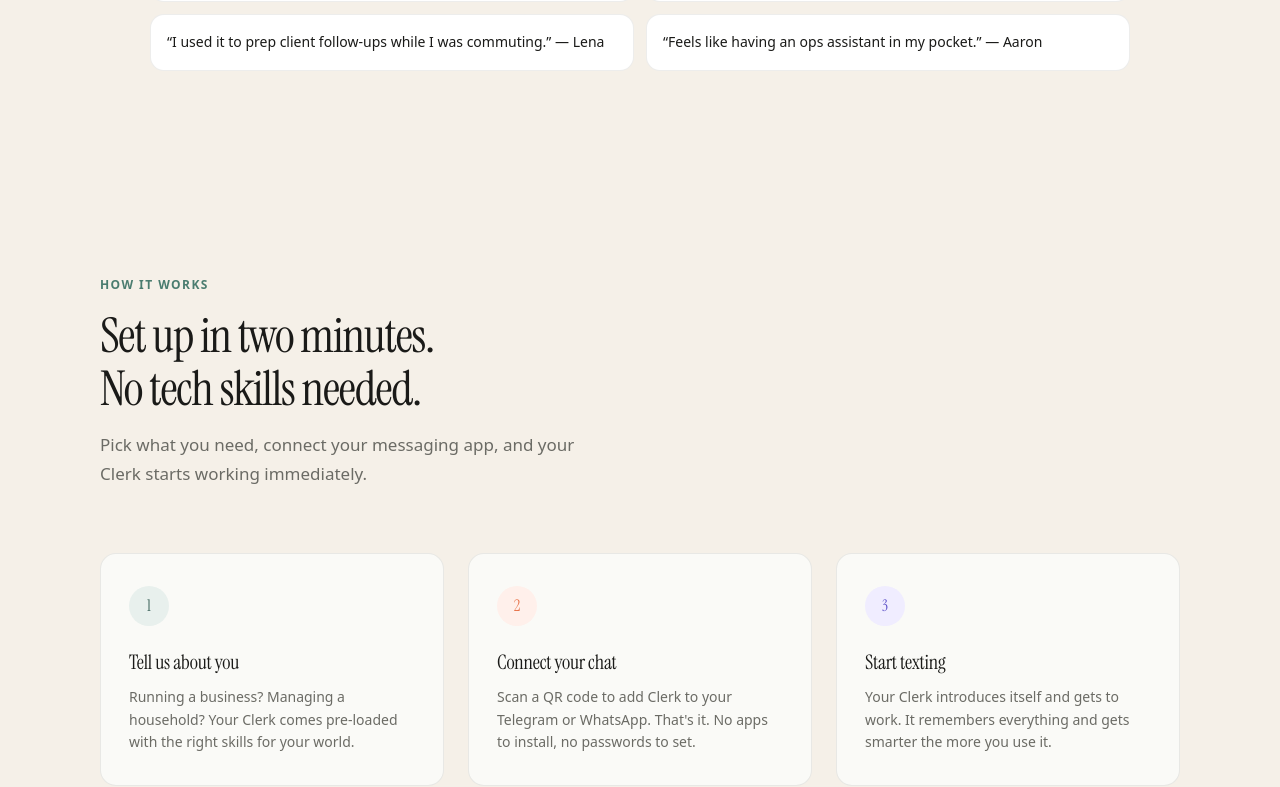
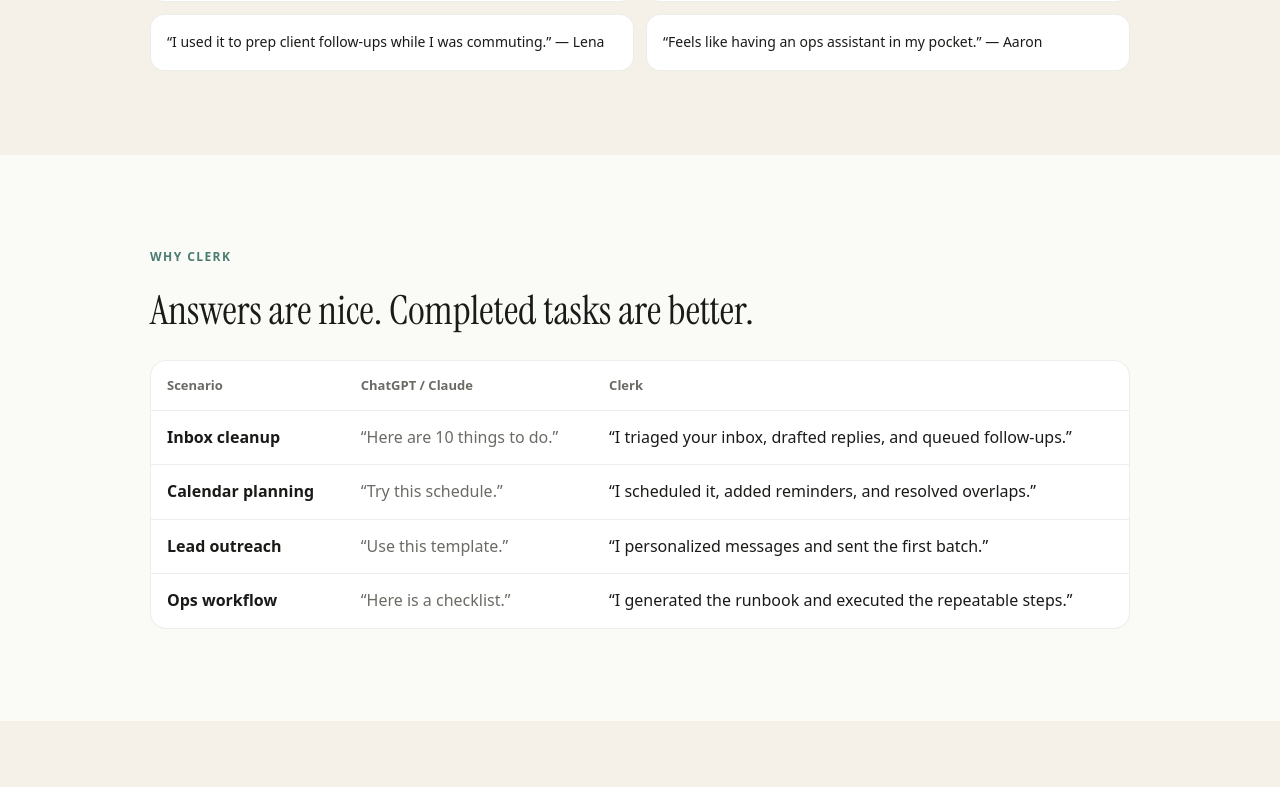
Before and after one commit to florianthompson/clerk-landing, a Next.js app: page / in a window 1280 px wide. Shown: the part 2010-2797 px from the top of the page. Built offline with nearby package versions, Linux system fonts and the light colour scheme.

Commit message:
Add comparison table: ChatGPT/Claude vs Clerk (answers vs completed tasks)

```diff
--- a/src/app/page.tsx
+++ b/src/app/page.tsx
@@ -602,6 +602,69 @@ export default function Home() {
                 {q}
               </div>
             ))}
+          </div>
+        </div>
+      </section>
+
+      {/* COMPARISON */}
+      <section style={{ padding: "92px 32px", background: "var(--paper)" }}>
+        <div style={{ maxWidth: 980, margin: "0 auto" }}>
+          <p
+            style={{
+              fontSize: 12,
+              textTransform: "uppercase",
+              letterSpacing: "0.12em",
+              color: "var(--sage)",
+              fontWeight: 600,
+              marginBottom: 12,
+            }}
+          >
+            Why Clerk
+          </p>
+          <h3 style={{ fontFamily: "var(--font-display)", fontSize: "clamp(28px, 4vw, 40px)", fontWeight: 400, marginBottom: 18 }}>
+            Answers are nice. Completed tasks are better.
+          </h3>
+
+          <div style={{ overflowX: "auto" }}>
+            <table style={{ width: "100%", borderCollapse: "separate", borderSpacing: 0, background: "white", border: "1px solid var(--border)", borderRadius: 16, overflow: "hidden" }}>
+              <thead>
+                <tr>
+                  <th style={{ textAlign: "left", padding: "14px 16px", borderBottom: "1px solid var(--border)", fontSize: 13, color: "var(--slate)" }}>Scenario</th>
+                  <th style={{ textAlign: "left", padding: "14px 16px", borderBottom: "1px solid var(--border)", fontSize: 13, color: "var(--slate)" }}>ChatGPT / Claude</th>
+                  <th style={{ textAlign: "left", padding: "14px 16px", borderBottom: "1px solid var(--border)", fontSize: 13, color: "var(--slate)" }}>Clerk</th>
+                </tr>
+              </thead>
+              <tbody>
+                {[
+                  {
+                    s: "Inbox cleanup",
+                    a: '“Here are 10 things to do.”',
+                    c: '“I triaged your inbox, drafted replies, and queued follow-ups.”',
+                  },
+                  {
+                    s: "Calendar planning",
+                    a: '“Try this schedule.”',
+                    c: '“I scheduled it, added reminders, and resolved overlaps.”',
+                  },
+                  {
+                    s: "Lead outreach",
+                    a: '“Use this template.”',
+                    c: '“I personalized messages and sent the first batch.”',
+                  },
+                  {
+                    s: "Ops workflow",
+                    a: '“Here is a checklist.”',
+                    c: '“I generated the runbook and executed the repeatable steps.”',
+                  },
+                ].map((r, i) => (
+                  <tr key={r.s}>
+                    <td style={{ padding: "14px 16px", borderBottom: i < 3 ? "1px solid var(--border)" : "none", fontWeight: 600 }}>{r.s}</td>
+                    <td style={{ padding: "14px 16px", borderBottom: i < 3 ? "1px solid var(--border)" : "none", color: "var(--slate)" }}>{r.a}</td>
+                    <td style={{ padding: "14px 16px", borderBottom: i < 3 ? "1px solid var(--border)" : "none", color: "var(--ink)" }}>{r.c}</td>
+                  </tr>
+                ))}
+              </tbody>
+            </table>
           </div>
         </div>
       </section>
```
